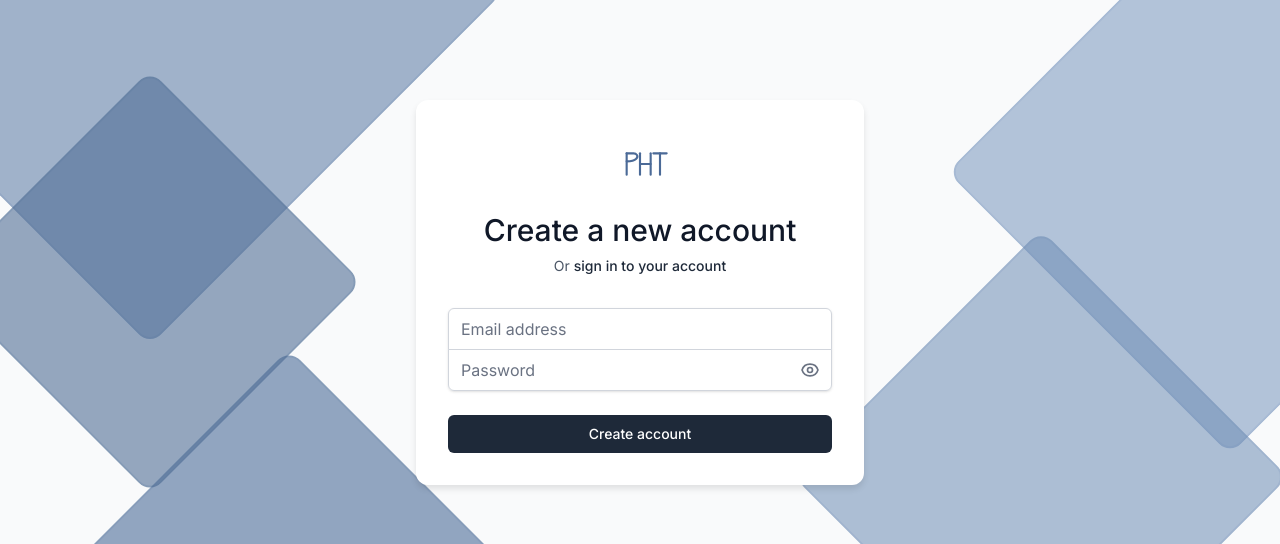
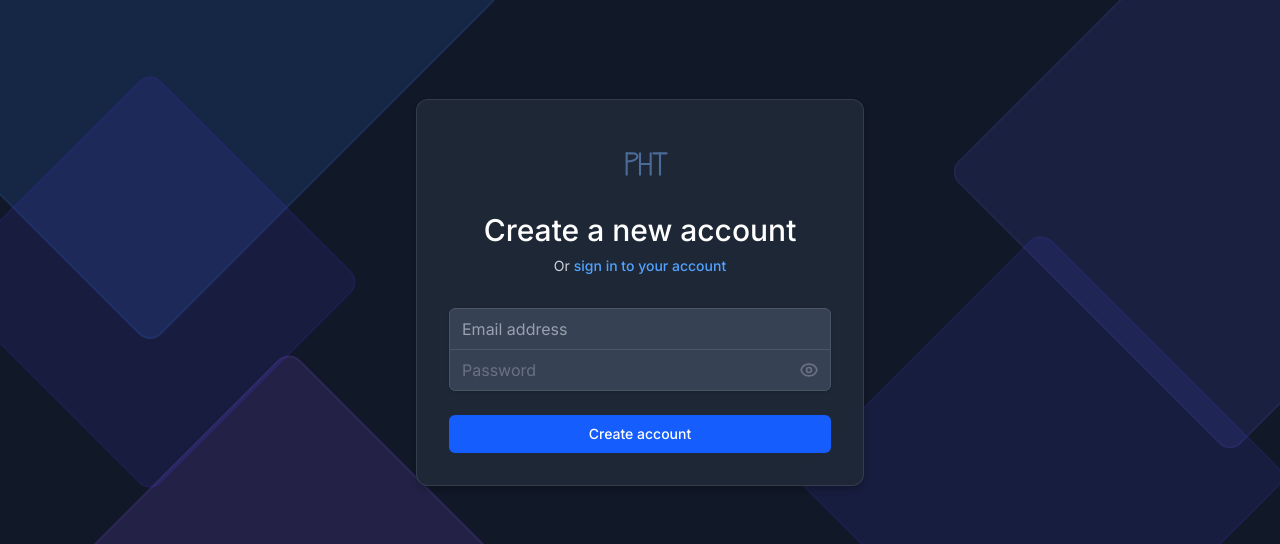
Before and after one commit to trynkobinariks/time-management, a Next.js app: page /auth/signup in a window 1280 px wide. Shown: the part 237-781 px from the top of the page. Built offline with nearby package versions, Linux system fonts and the light colour scheme; no server answers.

Commit message:
updated some styles

```diff
--- a/src/app/auth/callback/page.tsx
+++ b/src/app/auth/callback/page.tsx
@@ -64,15 +64,15 @@ function AuthCallbackContent() {
   }, [router, searchParams]);
 
   return (
-    <div className="min-h-[calc(100vh-env(safe-area-inset-top))] flex items-center justify-center bg-gray-50 pb-env(safe-area-inset-bottom) auth-background">
+    <div className="min-h-[calc(100vh-env(safe-area-inset-top))] flex items-center justify-center bg-gray-900 pb-env(safe-area-inset-bottom) auth-background">
       <AuthBackground />
       <div className="p-4 max-w-md w-full auth-card">
         <div className="flex flex-col items-center">
           <Logo size="lg" className="mb-4" />
-          <h2 className="text-center text-3xl font-medium text-gray-900">
+          <h2 className="text-center text-3xl font-medium text-white">
             Verifying your email...
           </h2>
-          <p className="mt-2 text-center text-sm text-gray-600">
+          <p className="mt-2 text-center text-sm text-gray-300">
             Please wait while we complete the verification process.
           </p>
         </div>
@@ -84,12 +84,12 @@ function AuthCallbackContent() {
 export default function AuthCallbackPage() {
   return (
     <Suspense fallback={
-      <div className="min-h-[calc(100vh-env(safe-area-inset-top))] flex items-center justify-center bg-gray-50 pb-env(safe-area-inset-bottom) auth-background">
+      <div className="min-h-[calc(100vh-env(safe-area-inset-top))] flex items-center justify-center bg-gray-900 pb-env(safe-area-inset-bottom) auth-background">
         <AuthBackground />
         <div className="p-4 max-w-md w-full auth-card">
           <div className="flex flex-col items-center">
             <Logo size="lg" className="mb-4" />
-            <h2 className="text-center text-3xl font-medium text-gray-900">
+            <h2 className="text-center text-3xl font-medium text-white">
               Loading...
             </h2>
           </div>
--- a/src/app/auth/signup/page.tsx
+++ b/src/app/auth/signup/page.tsx
@@ -79,17 +79,17 @@ export default function SignUpPage() {
   }
 
   return (
-    <div className="min-h-[calc(100vh-env(safe-area-inset-top))] flex items-center justify-center bg-gray-50 py-12 px-4 sm:px-6 lg:px-8 pb-env(safe-area-inset-bottom) auth-background">
+    <div className="min-h-[calc(100vh-env(safe-area-inset-top))] flex items-center justify-center bg-gray-900 py-12 px-4 sm:px-6 lg:px-8 pb-env(safe-area-inset-bottom) auth-background">
       <AuthBackground />
       <div className="max-w-md w-full space-y-6 auth-card">
         <div className="flex flex-col items-center">
           <Logo size="lg" className="mb-4" />
-          <h2 className="text-center text-3xl font-medium text-gray-900">
+          <h2 className="text-center text-3xl font-medium text-white">
             Create a new account
           </h2>
-          <p className="mt-2 text-center text-sm text-gray-600">
+          <p className="mt-2 text-center text-sm text-gray-300">
             Or{' '}
-            <Link href="/auth/login" className="font-medium text-gray-800 hover:text-gray-700">
+            <Link href="/auth/login" className="font-medium text-blue-400 hover:text-blue-300">
               sign in to your account
             </Link>
           </p>
@@ -108,7 +108,7 @@ export default function SignUpPage() {
                 required
                 value={email}
                 onChange={(e) => setEmail(e.target.value)}
-                className="appearance-none rounded-none relative block w-full px-3 py-2 border border-gray-300 placeholder-gray-500 text-gray-900 rounded-t-md"
+                className="appearance-none rounded-none relative block w-full px-3 py-2 border border-gray-600 bg-gray-700 placeholder-gray-400 text-white rounded-t-md focus:outline-none focus:ring-2 focus:ring-blue-500 focus:border-transparent"
                 placeholder="Email address"
               />
             </div>
@@ -121,14 +121,15 @@ export default function SignUpPage() {
               placeholder="Password"
               disabled={loading}
               rounded="bottom"
+              className="appearance-none rounded-none relative block w-full px-3 py-2 border border-gray-600 bg-gray-700 placeholder-gray-400 text-white rounded-b-md focus:outline-none focus:ring-2 focus:ring-blue-500 focus:border-transparent"
             />
           </div>
 
           {error && (
-            <div className="rounded-md bg-red-50 p-4">
+            <div className="rounded-md bg-red-900/50 p-4">
               <div className="flex">
                 <div className="ml-3">
-                  <h3 className="text-sm font-medium text-red-800">{error}</h3>
+                  <h3 className="text-sm font-medium text-red-200">{error}</h3>
                 </div>
               </div>
             </div>
@@ -139,7 +140,7 @@ export default function SignUpPage() {
               type="submit"
               disabled={loading}
               className={`group relative w-full flex justify-center py-2 px-4 border border-transparent text-sm font-medium rounded-md text-white ${
-                loading ? 'bg-gray-400' : 'bg-gray-800 hover:bg-gray-700'
+                loading ? 'bg-gray-600' : 'bg-blue-600 hover:bg-blue-700'
               }`}
             >
               {loading ? 'Creating account...' : 'Create account'}
--- a/src/app/auth/update-password/page.tsx
+++ b/src/app/auth/update-password/page.tsx
@@ -53,15 +53,15 @@ export default function UpdatePasswordPage() {
   };
 
   return (
-    <div className="min-h-[calc(100vh-env(safe-area-inset-top))] flex items-center justify-center bg-gray-50 py-12 px-4 sm:px-6 lg:px-8 pb-env(safe-area-inset-bottom) auth-background">
+    <div className="min-h-[calc(100vh-env(safe-area-inset-top))] flex items-center justify-center bg-gray-900 py-12 px-4 sm:px-6 lg:px-8 pb-env(safe-area-inset-bottom) auth-background">
       <AuthBackground />
       <div className="max-w-md w-full space-y-6 auth-card">
         <div className="flex flex-col items-center">
           <Logo size="lg" className="mb-4" />
-          <h2 className="text-center text-3xl font-medium text-gray-900">
+          <h2 className="text-center text-3xl font-medium text-white">
             Update your password
           </h2>
-          <p className="mt-2 text-center text-sm text-gray-600">
+          <p className="mt-2 text-center text-sm text-gray-300">
             Please enter your new password below.
           </p>
         </div>
@@ -76,6 +76,7 @@ export default function UpdatePasswordPage() {
               placeholder="New password"
               disabled={loading}
               rounded="top"
+              className="appearance-none rounded-none relative block w-full px-3 py-2 border border-gray-600 bg-gray-700 placeholder-gray-400 text-white rounded-t-md focus:outline-none focus:ring-2 focus:ring-blue-500 focus:border-transparent"
             />
             <PasswordInput
               id="confirm-password"
@@ -86,14 +87,15 @@ export default function UpdatePasswordPage() {
               placeholder="Confirm new password"
               disabled={loading}
               rounded="bottom"
+              className="appearance-none rounded-none relative block w-full px-3 py-2 border border-gray-600 bg-gray-700 placeholder-gray-400 text-white rounded-b-md focus:outline-none focus:ring-2 focus:ring-blue-500 focus:border-transparent"
             />
           </div>
 
           {error && (
-            <div className="rounded-md bg-red-50 p-4">
+            <div className="rounded-md bg-red-900/50 p-4">
               <div className="flex">
                 <div className="ml-3">
-                  <h3 className="text-sm font-medium text-red-800">{error}</h3>
+                  <h3 className="text-sm font-medium text-red-200">{error}</h3>
                 </div>
               </div>
             </div>
@@ -104,7 +106,7 @@ export default function UpdatePasswordPage() {
               type="submit"
               disabled={loading}
               className={`group relative w-full flex justify-center py-2 px-4 border border-transparent text-sm font-medium rounded-md text-white ${
-                loading ? 'bg-gray-400' : 'bg-gray-800 hover:bg-gray-700'
+                loading ? 'bg-gray-600' : 'bg-blue-600 hover:bg-blue-700'
               }`}
             >
               {loading ? 'Updating password...' : 'Update password'}
--- a/src/app/globals.css
+++ b/src/app/globals.css
@@ -50,7 +50,7 @@
 .auth-background {
   position: relative;
   overflow: hidden;
-  background-color: #f9fafb;
+  background-color: #111827;
 }
 
 .auth-background::before {
@@ -69,8 +69,8 @@
   height: 500px;
   top: -150px;
   left: -100px;
-  background-color: rgba(100, 130, 170, 0.6);
-  border: 2px solid rgba(100, 130, 170, 0.2);
+  background-color: rgba(59, 130, 246, 0.15);
+  border: 2px solid rgba(59, 130, 246, 0.1);
 }
 
 .auth-triangle-2 {
@@ -78,8 +78,8 @@
   height: 400px;
   top: 10%;
   right: -150px;
-  background-color: rgba(120, 150, 190, 0.55);
-  border: 2px solid rgba(120, 150, 190, 0.2);
+  background-color: rgba(99, 102, 241, 0.12);
+  border: 2px solid rgba(99, 102, 241, 0.08);
 }
 
 .auth-triangle-3 {
@@ -87,8 +87,8 @@
   height: 450px;
   bottom: -200px;
   left: 5%;
-  background-color: rgba(90, 120, 160, 0.65);
-  border: 2px solid rgba(90, 120, 160, 0.2);
+  background-color: rgba(139, 92, 246, 0.15);
+  border: 2px solid rgba(139, 92, 246, 0.1);
 }
 
 .auth-triangle-4 {
@@ -96,8 +96,8 @@
   height: 350px;
   bottom: 5%;
   right: 5%;
-  background-color: rgba(110, 140, 180, 0.55);
-  border: 2px solid rgba(110, 140, 180, 0.2);
+  background-color: rgba(79, 70, 229, 0.12);
+  border: 2px solid rgba(79, 70, 229, 0.08);
 }
 
 .auth-triangle-5 {
@@ -105,8 +105,8 @@
   height: 300px;
   top: 30%;
   left: 0;
-  background-color: rgba(80, 110, 150, 0.6);
-  border: 2px solid rgba(80, 110, 150, 0.2);
+  background-color: rgba(67, 56, 202, 0.15);
+  border: 2px solid rgba(67, 56, 202, 0.1);
 }
 
 @keyframes float {
@@ -126,10 +126,12 @@
 
 /* Auth card styling - simplified version without hover effects */
 .auth-card {
-  background: rgba(255, 255, 255, 1);
+  background: rgba(31, 41, 55, 0.95);
   border-radius: 12px;
-  box-shadow: 0 4px 6px rgba(0, 0, 0, 0.1);
+  box-shadow: 0 4px 6px rgba(0, 0, 0, 0.2);
   padding: 2rem;
   position: relative;
   z-index: 1;
+  backdrop-filter: blur(8px);
+  border: 1px solid rgba(255, 255, 255, 0.1);
 }
--- a/src/components/ClientLayout.tsx
+++ b/src/components/ClientLayout.tsx
@@ -17,9 +17,9 @@ export default function ClientLayout({ children }: { children: React.ReactNode }
           {children}
         </div>
       </main>
-      <footer className="bg-white border-t border-gray-200 py-4">
+      <footer className="bg-white dark:bg-gray-800 border-t border-gray-200 dark:border-gray-700 py-4">
         <div className="max-w-7xl mx-auto px-4 sm:px-6 lg:px-8">
-          <p className="text-sm text-gray-500 text-center">
+          <p className="text-sm text-gray-500 dark:text-gray-400 text-center">
             Project Hours Tracker | Roman Trynko | &copy; {new Date().getFullYear()}
           </p>
         </div>
--- a/src/components/VoiceTimeEntry.tsx
+++ b/src/components/VoiceTimeEntry.tsx
@@ -65,7 +65,7 @@ export default function VoiceTimeEntry() {
         <div className="relative inline-flex rounded-lg border border-gray-200 dark:border-gray-700 p-1 bg-gray-100 dark:bg-gray-800">
           <div
             className={`absolute h-[calc(100%-8px)] w-[calc(50%-2px)] bg-white dark:bg-gray-700 rounded-md shadow-sm transition-all duration-300 ease-in-out ${
-              currentLanguage === 'uk-UA' ? 'translate-x-full' : ''
+              currentLanguage === 'uk-UA' ? 'translate-x-[94%]' : ''
             }`}
           />
           <button
```
Also changed, not shown: src/app/auth/login/page.tsx (+12 -11 lines), src/app/auth/reset-password/page.tsx (+8 -8 lines).
